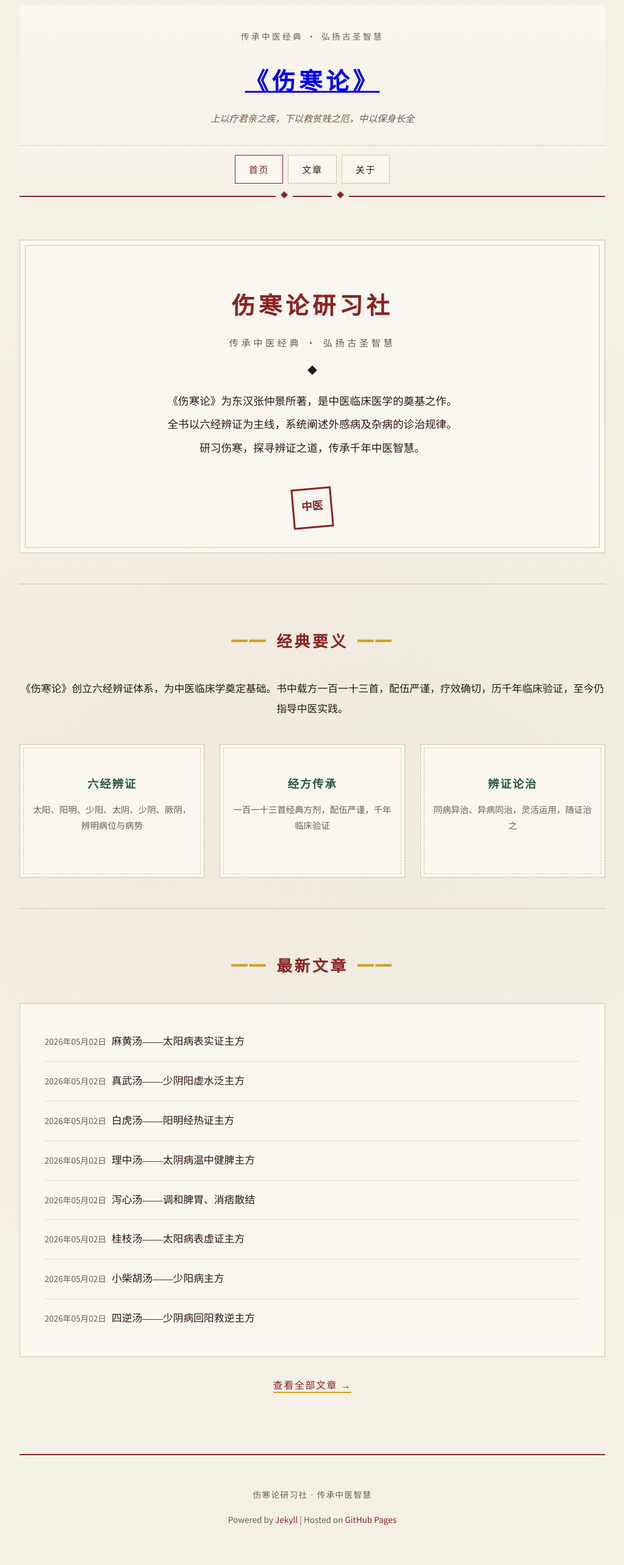
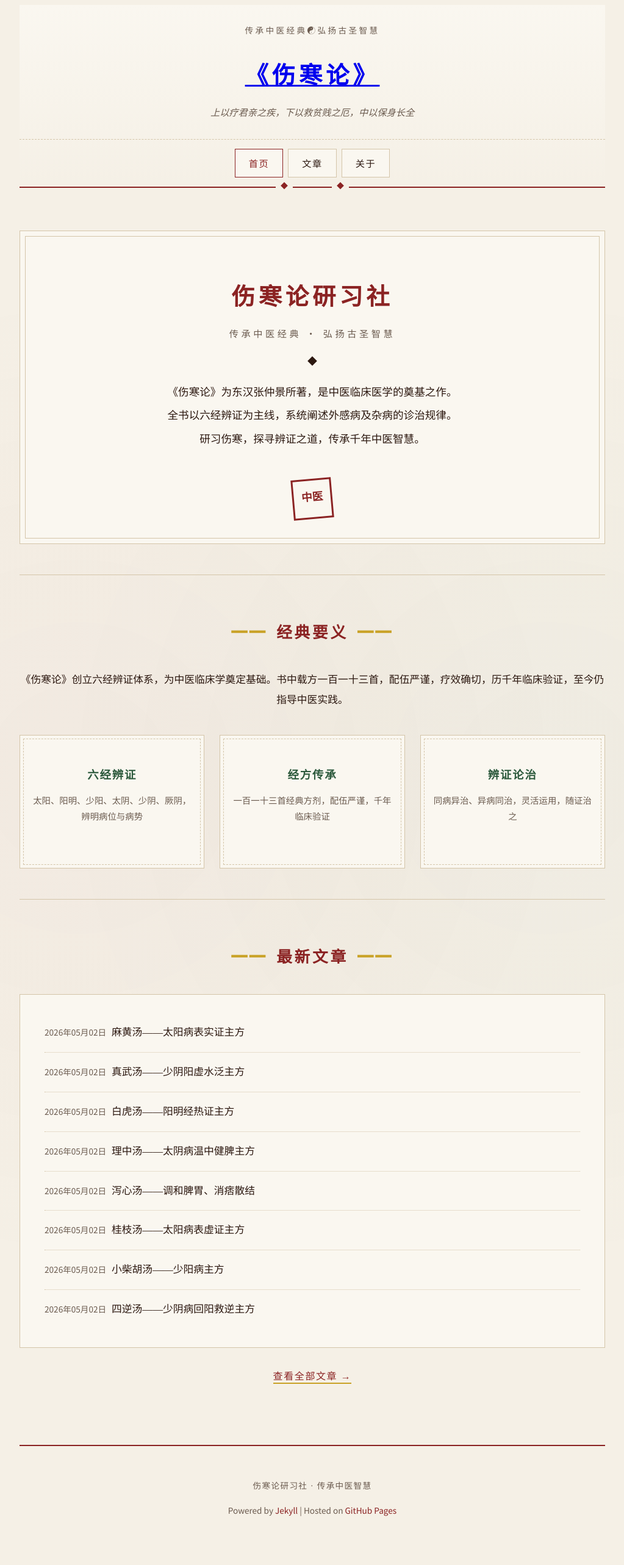
Before and after one commit to ME888888/sm, a Jekyll site: the page built from index.html, in a window 1280 px wide. Shown: the whole page at 61% size, without its empty margins (128-1151 px from the left). Built offline with Jekyll 4.4.1, drawn with Linux system fonts in a browser that asks for light colours.

Commit message:
缩小刊头留白，标语改用☯符号

```diff
--- a/_includes/header.html
+++ b/_includes/header.html
@@ -1,5 +1,5 @@
 <header class="site-header">
-  <p class="site-tagline">传承中医经典 · 弘扬古圣智慧</p>
+  <p class="site-tagline">传承中医经典☯弘扬古圣智慧</p>
   <h1 class="site-title"><a href="{{ site.baseurl }}/">{{ site.title }}</a></h1>
   <p class="description">上以疗君亲之疾，下以救贫贱之厄，中以保身长全</p>
   <nav class="nav">
--- a/assets/css/style.css
+++ b/assets/css/style.css
@@ -32,7 +32,7 @@ body {
 
 /* ========== Header ========== */
 .site-header {
-  padding: 25px 0 20px;
+  padding: 15px 0 15px;
   text-align: center;
   border-bottom: 2px solid var(--accent-red);
   position: relative;
```
